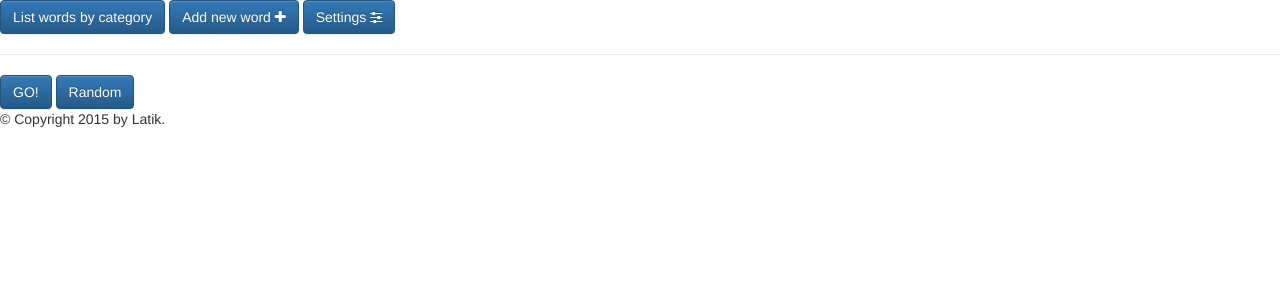
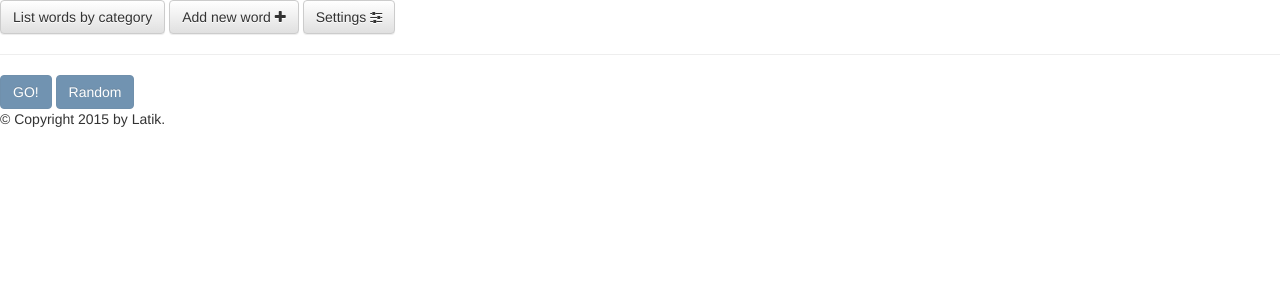
Before and after one commit to latik/simple-english, a PHP site: template views/index.twig in a window 1280 px wide. Shown: the top 300 px of the page. Run offline with PHP 8.4, Linux system fonts and the light colour scheme; the template is opened without the code that fills it, so the values that code supplies are empty; some libraries are stand-ins or nearby versions.

Commit message:
wait for loading data

```diff
--- a/public/js/main.js
+++ b/public/js/main.js
@@ -2,7 +2,10 @@ $(document).ready(function(){
     item = 0
     $.getJSON("/list", function(data) {
       items = data
+      $('#pair').removeAttr("disabled")
+      $('#rand').removeAttr("disabled")
     })
+
 })
 $('#pair').click(function(){
     ShowAndSpeak(item++)
--- a/views/index.twig
+++ b/views/index.twig
@@ -1,17 +1,17 @@
 {% extends "layout.twig" %}
 
 {% block content %}
-<button id="show-list" class="btn btn-primary">List words by category</button>
-<button type="button" class="btn btn-primary" data-toggle="modal" data-target="#myModal">Add new word <i class="fa fa-plus"></i></button>
+<button id="show-list" class="btn btn-default">List words by category</button>
+<button type="button" class="btn btn-default" data-toggle="modal" data-target="#myModal">Add new word <i class="fa fa-plus"></i></button>
 <div id="myModal" class="modal fade" tabindex="-1" role="dialog" aria-labelledby="myModalLabel" aria-hidden="true"></div>
-<button type="button" class="btn btn-primary" data-toggle="modal" data-target="#mySettings">Settings <i class="fa fa-sliders"></i></button>
+<button type="button" class="btn btn-default" data-toggle="modal" data-target="#mySettings">Settings <i class="fa fa-sliders"></i></button>
 <div id="mySettings" class="modal fade" tabindex="-1" role="dialog" aria-labelledby="myModalLabel" aria-hidden="true"></div>
 <hr>
 
 
 <div id="show-pair"></div>
-<div id="pair" class="btn btn-primary">GO!</div>
-<div id="rand" class="btn btn-primary">Random</div>
+<div id="pair" class="btn btn-primary" disabled="disabled">GO!</div>
+<div id="rand" class="btn btn-primary" disabled="disabled">Random</div>
 
 <div id="listWords"</div>
 {% endblock %}
```
